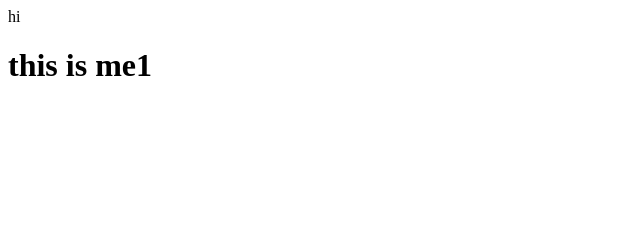
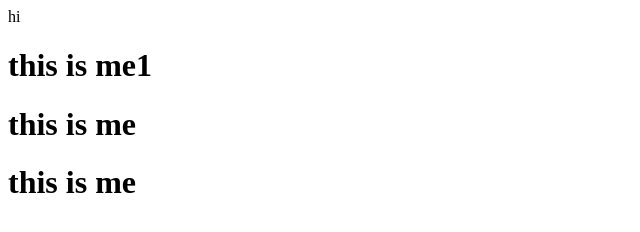
Before and after one commit to ZVilani/gitTest, a plain HTML site: page index.html in a window 1280 px wide. Shown: the whole page, without its empty margins (0-640 px from the left). Drawn offline with Linux system fonts and the light colour scheme.

Commit message:
merger by hand

```diff
--- a/index.html
+++ b/index.html
@@ -6,5 +6,7 @@
 <body>
 hi
 <h1> this is me1</h1>
+<h1> this is me</h1>
+<h1> this is me</h1>
 </body>
 </html>
```
